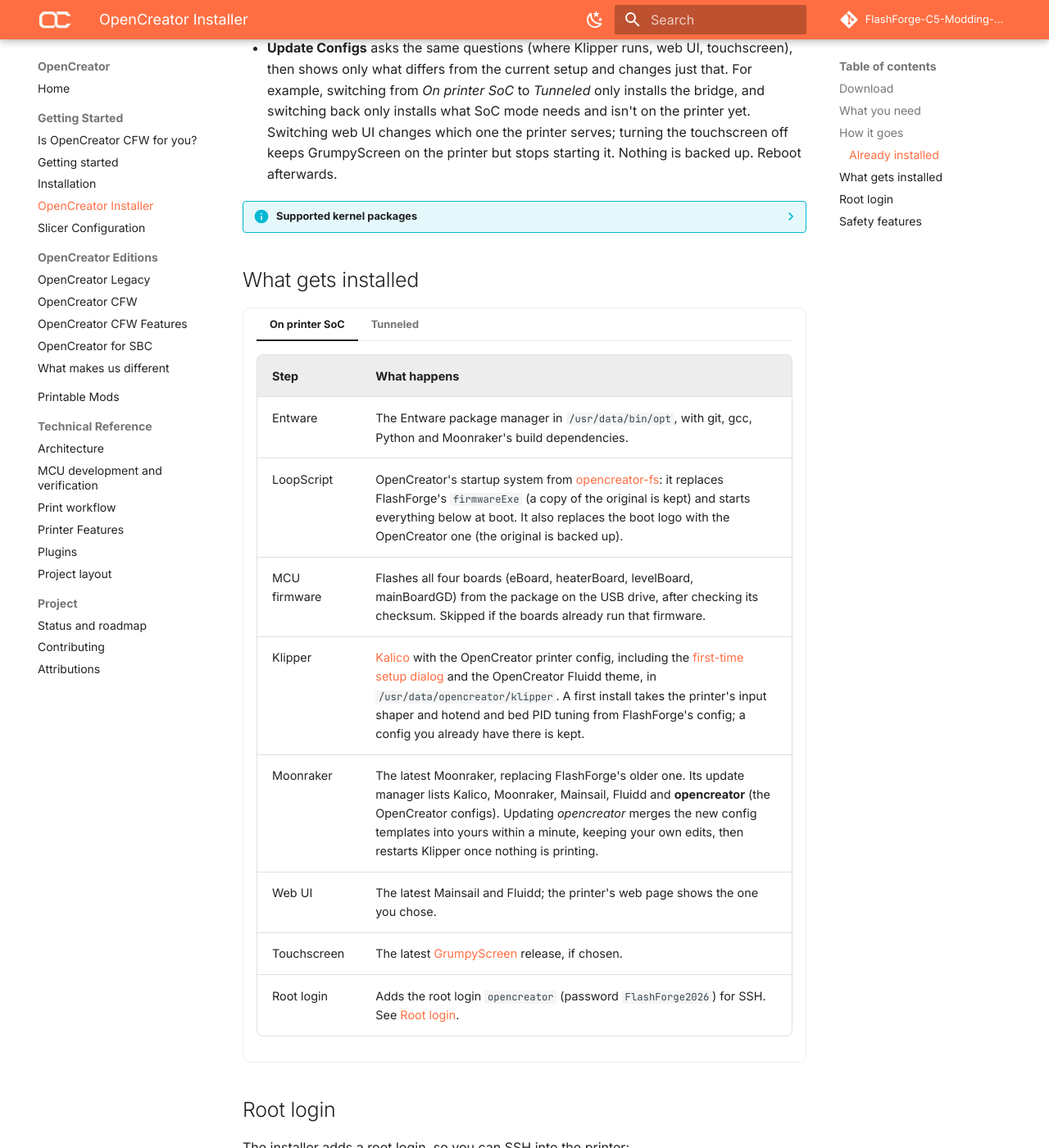
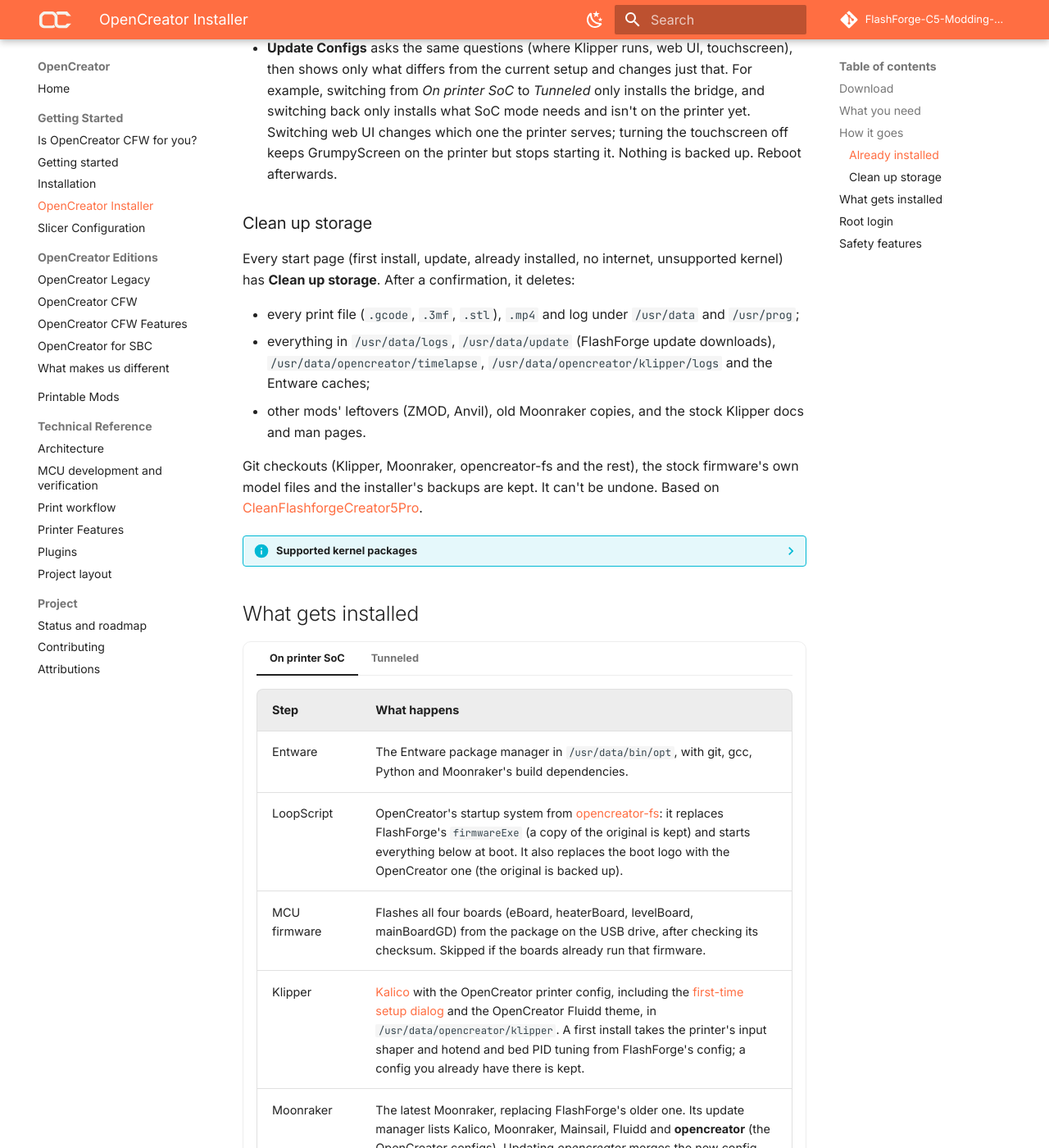
Before and after one commit to FlashForge-C5-Modding-Group/OpenCreator, an MkDocs documentation site: the page built from docs/installer.md, in a window 1280 px wide and 1400 px high, scrolled down 2652 px. Shown: the whole window at 82% size. Built offline with MkDocs 1.6.1 and Material for MkDocs 9.7.7, drawn with Linux system fonts in a browser that asks for light colours; comment, search, counter and statistics services are not loaded; some of the changed text lies outside the part shown.

Commit message:
new installer feature

```diff
--- a/docs/installer.md
+++ b/docs/installer.md
@@ -73,6 +73,23 @@ installer opens on **OpenCreator is installed** with two choices:
   one the printer serves; turning the touchscreen off keeps GrumpyScreen on
   the printer but stops starting it. Nothing is backed up. Reboot afterwards.
 
+### Clean up storage
+
+Every start page (first install, update, already installed, no internet,
+unsupported kernel) has **Clean up storage**. After a confirmation, it deletes:
+
+- every print file (`.gcode`, `.3mf`, `.stl`), `.mp4` and log under `/usr/data`
+  and `/usr/prog`;
+- everything in `/usr/data/logs`, `/usr/data/update` (FlashForge update
+  downloads), `/usr/data/opencreator/timelapse`,
+  `/usr/data/opencreator/klipper/logs` and the Entware caches;
+- other mods' leftovers (ZMOD, Anvil), old Moonraker copies, and the stock
+  Klipper docs and man pages.
+
+Git checkouts (Klipper, Moonraker, opencreator-fs and the rest), the stock
+firmware's own model files and the installer's backups are kept. It can't be
+undone. Based on [CleanFlashforgeCreator5Pro](https://github.com/d3dorsett/CleanFlashforgeCreator5Pro).
+
 ??? info "Supported kernel packages"
     Entware needs *legacy NaN*, which is switched on with one byte written at
     an address that depends on the FlashForge kernel package
@@ -91,7 +108,7 @@ installer opens on **OpenCreator is installed** with two choices:
     | LoopScript | OpenCreator's startup system from [opencreator-fs](https://github.com/FlashForge-C5-Modding-Group/opencreator-fs): it replaces FlashForge's `firmwareExe` (a copy of the original is kept) and starts everything below at boot. It also replaces the boot logo with the OpenCreator one (the original is backed up). |
     | MCU firmware | Flashes all four boards (eBoard, heaterBoard, levelBoard, mainBoardGD) from the package on the USB drive, after checking its checksum. Skipped if the boards already run that firmware. |
     | Klipper | [Kalico](https://github.com/FlashForge-C5-Modding-Group/kalico) with the OpenCreator printer config, including the [first-time setup dialog](printer-features.md#first-time-setup) and the OpenCreator Fluidd theme, in `/usr/data/opencreator/klipper`. A first install takes the printer's input shaper and hotend and bed PID tuning from FlashForge's config; a config you already have there is kept. |
-    | Moonraker | The latest Moonraker, replacing FlashForge's older one. Its update manager lists Kalico, Moonraker, Mainsail, Fluidd and **opencreator** (the OpenCreator configs). Updating *opencreator* merges the new config templates into yours within a minute, keeping your own edits, then restarts Klipper once nothing is printing. |
+    | Moonraker | The latest Moonraker, replacing FlashForge's older one. Its update manager lists Kalico, Moonraker, Mainsail, Fluidd and **opencreator** (the OpenCreator configs). Updating *opencreator* merges the new config templates into yours within a minute, keeping your own edits. Restart Klipper afterwards to load them. |
     | Web UI | The latest Mainsail and Fluidd; the printer's web page shows the one you chose. |
     | Touchscreen | The latest [GrumpyScreen](https://github.com/FlashForge-C5-Modding-Group/grumpyscreen) release, if chosen. |
     | Root login | Adds the root login `opencreator` (password `FlashForge2026`) for SSH. See [Root login](#root-login). |
```
Also changed, not shown: docs/attributions.md (+1 -0 lines), docs/print-workflow.md (+2 -0 lines).
